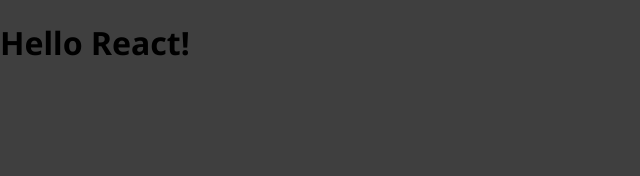
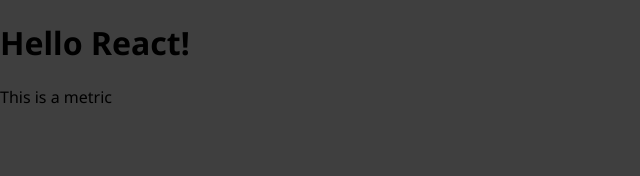
Before and after one commit to akliluMezene-Wanos/react-tutor, a React (Create React App) app: page / in a window 1280 px wide. Shown: the top 176 px of the page, without its empty margins (0-640 px from the left). Built offline with nearby package versions, Linux system fonts and the light colour scheme.

Commit message:
Add MetricItem: dummy content

```diff
--- a/src/App.js
+++ b/src/App.js
@@ -1,7 +1,10 @@
+import MetricItem from "./components/MetricItem"
+
 function App() {
   return (
     <div>
       <h1>Hello React!</h1>
+      <MetricItem />
     </div>
 
   );
--- /dev/null
+++ b/src/components/MetricItem.js
@@ -0,0 +1,5 @@
+const MetricItem = () => {
+    return <p>This is a metric</p>
+}
+
+export default MetricItem
```
